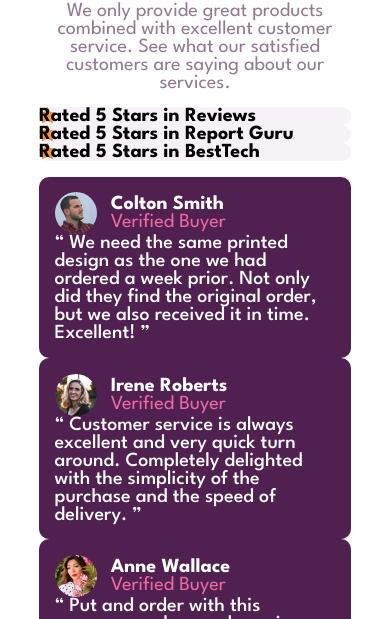
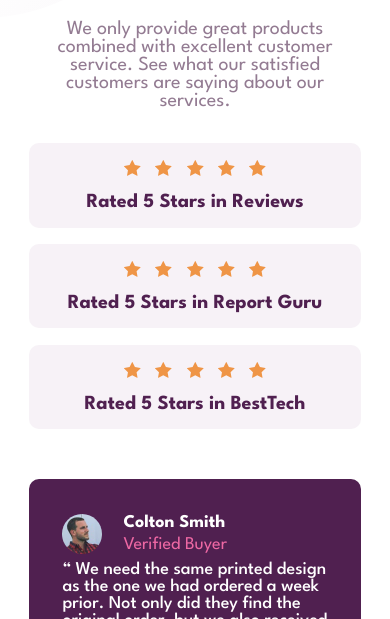
Before and after one commit to gabcchaves/social-proof-section, a plain HTML site: page index.html in a window 390 px wide. Shown: the part 225-844 px from the top of the page. Drawn offline with Linux system fonts and the light colour scheme.

Commit message:
Mobile settings.

```diff
--- a/style.css
+++ b/style.css
@@ -86,7 +86,7 @@ body {
 .comment {
 	background-color: var(--very-dark-magenta);
 	border-radius: 10px;
-	padding: 5%;
+	padding: 10%;
 	color: var(--white);
 }
 
@@ -98,7 +98,7 @@ body {
 .comment figure img {
 	border-radius: 50%;
 	width: 15%;
-	margin-right: 5%;
+	margin-right: 8%;
 }
 
 .comment figure figcaption span {
@@ -106,22 +106,65 @@ body {
 	font-weight: 400;
 }
 
+.comment figure figcaption {
+	line-height: 1.2;
+}
+
 .comment q {
 	font-weight: 500;
 }
 
  /* Extra small devices (phones, 600px and down) */
-@media only screen and (max-width: 600px) {
+@media only screen
+and (max-width: 1080px)
+and (orientation: portrait) {
+	body {
+		background-image: url("images/bg-pattern-top-mobile.svg");
+		background-repeat: no-repeat;
+		background-position: top left;
+		background-size: 100%;
+	}
+
+	.container {
+		width: 85%;
+	}
+
+	.comment {
+		margin: 5% 0;
+		font-size: 0.9rem;
+		width: 100%;
+		height: 30vh;
+		display: flex;
+		flex-direction: column;
+	}
+
+	.comment figure {
+		margin-bottom: 2%;
+	}
+
+	.introduction p {
+		font-size: 1em;
+		margin: 10% 0;
+	}
+
+	.introduction .rate-card {
+		color: var(--very-dark-magenta);
+		padding:  15% 0 5% 0;
+		margin: 5% 0;
+		text-align: center;
+		background-position:
+			30% 25%,
+			40% 25%,
+			50% 25%,
+			60% 25%,
+			70% 25%;
+	}
+
+	.comments {
+		margin: 15% 0 30% 0;
+	}
 }
 
-/* Small devices (portrait tablets and large phones, 600px and up) */
-@media only screen and (min-width: 600px) {}
-
-/* Medium devices (landscape tablets, 768px and up) */
-@media only screen and (min-width: 768px) {}
-
 /* Large devices (laptops/desktops, 992px and up) */
-@media only screen and (min-width: 992px) {}
-
-/* Extra large devices (large laptops and desktops, 1200px and up) */
-@media only screen and (min-width: 1200px) {}
+@media only screen and (min-width: 992px) {
+}
```
